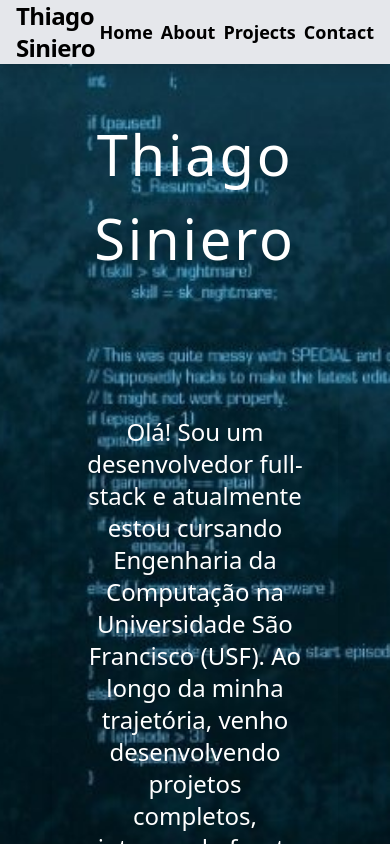
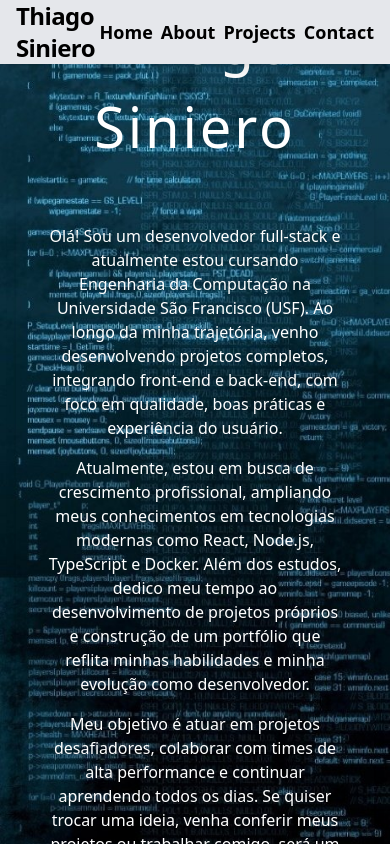
Before and after one commit to ThiSiniero/biografia, a React (Vite) app: page / in a window 390 px wide. Shown: the top 844 px of the page. Built offline with nearby package versions, Linux system fonts and the light colour scheme.

Commit message:
apresentation smaller

```diff
--- a/src/components/Apresentation.jsx
+++ b/src/components/Apresentation.jsx
@@ -3,18 +3,18 @@ import fundoHome from '../imgs/fundo-home.jpg';
 
 const Apresentation = () => {
     return (
-        <div style={{ backgroundImage: `url(${fundoHome})` }} className="bg-cover bg-center min-h-screen flex flex-col justify-center items-center text-center px-4 pt-28 md:pt-0">
+        <div style={{ backgroundImage: `url(${fundoHome})` }} className="bg-cover min-h-screen flex flex-col justify-center items-center text-center px-4">
             <p className='text-white text-[350%] font-light tracking-wider mb-6'>Thiago Siniero</p>
-            <div className="max-w-[80%] w-full p-8 rounded-lg shadow-lg mt-20">
-                <p className="text-2xl md:text-xl font-white text-white mb-4">
+            <div className="md:max-w-[80%] w-full p-8 rounded-lg shadow-lg md:mt-20 ">
+                <p className="text-md md:text-xl font-white text-white mb-4">
                     Olá! Sou um desenvolvedor full-stack e atualmente estou cursando Engenharia da Computação na Universidade São Francisco (USF).
                     Ao longo da minha trajetória, venho desenvolvendo projetos completos, integrando front-end e back-end, com foco em qualidade, boas práticas e experiência do usuário.
                 </p>
-                <p className="text-lg md:text-xl font-white text-white mb-4">
+                <p className="text-md md:text-xl font-white text-white mb-4">
                     Atualmente, estou em busca de crescimento profissional, ampliando meus conhecimentos em tecnologias modernas como React, Node.js, TypeScript e Docker.
                     Além dos estudos, dedico meu tempo ao desenvolvimento de projetos próprios e construção de um portfólio que reflita minhas habilidades e minha evolução como desenvolvedor.
                 </p>
-                <p className="text-lg md:text-xl font-white text-white">
+                <p className="text-md md:text-xl font-white text-white">
                     Meu objetivo é atuar em projetos desafiadores, colaborar com times de alta performance e continuar aprendendo todos os dias. Se quiser trocar uma ideia, venha conferir meus projetos ou trabalhar comigo, será um prazer conversar!
                 </p>
             </div>
```
